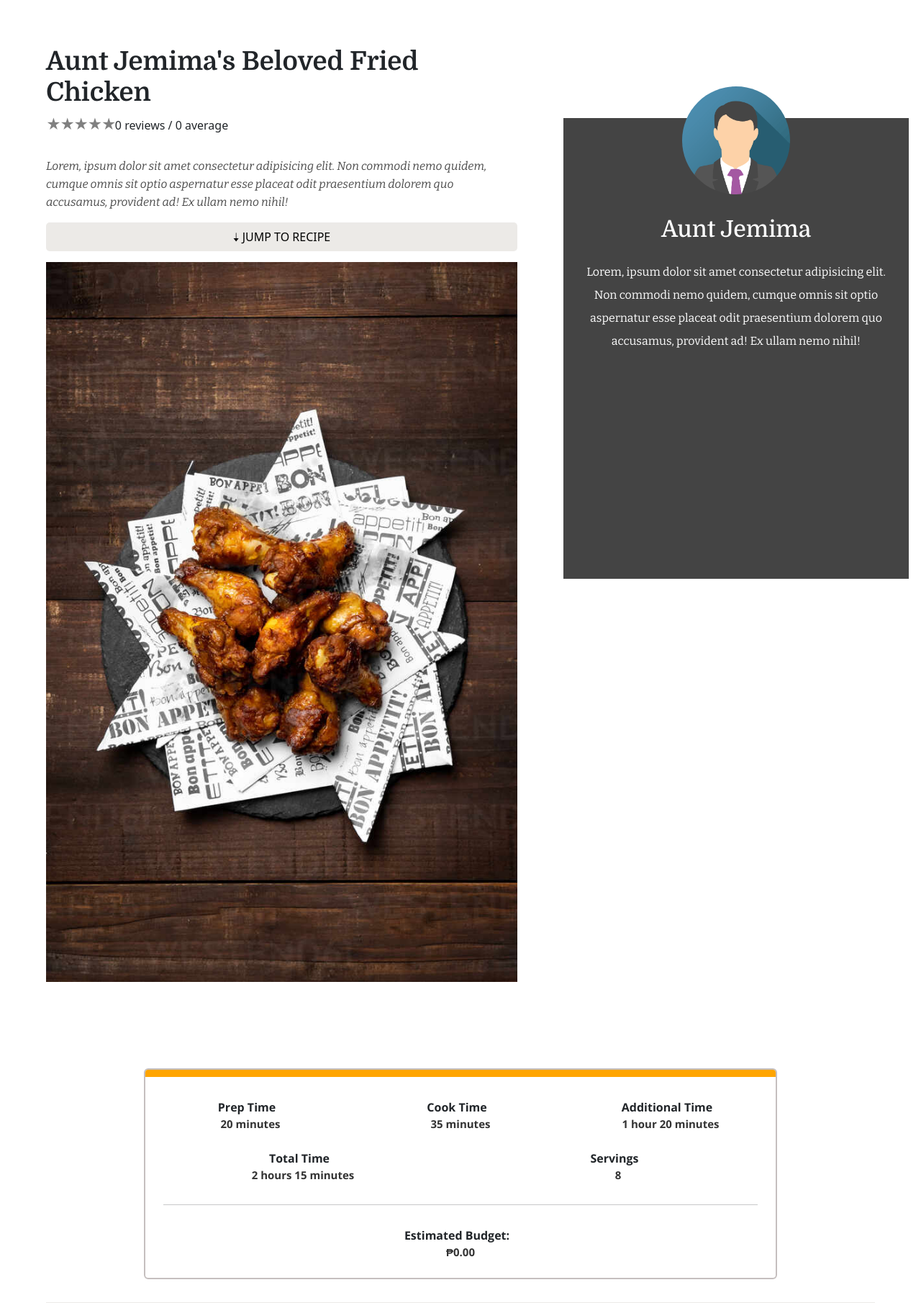
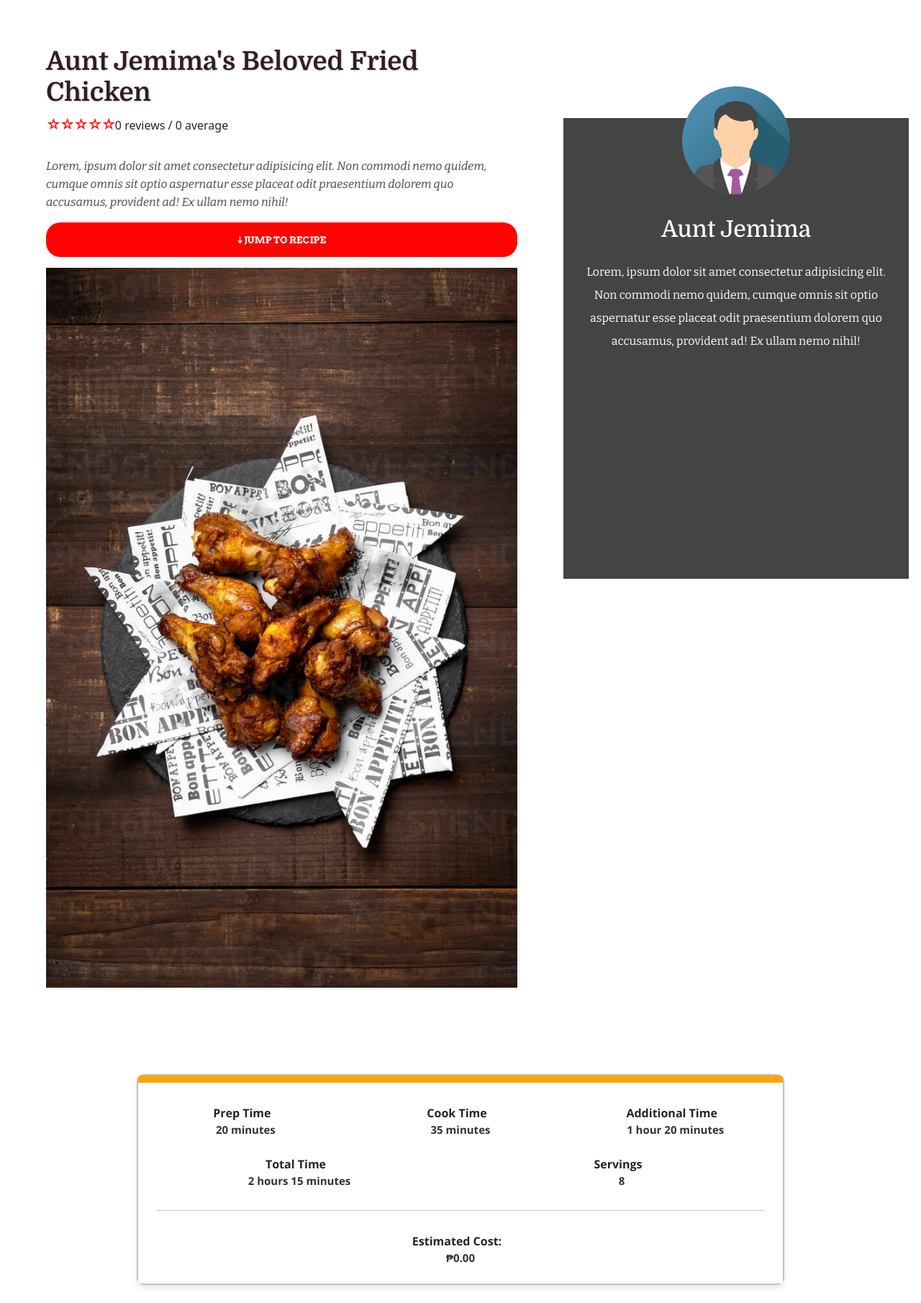
Before and after one commit to AkurasKurasa/lexicon, a PHP site: page /views/Recipe.php in a window 1280 px wide. Shown: the top 1810 px of the page at 72% size. Run offline with PHP 8.4, Linux system fonts and the light colour scheme.

Commit message:
Changed designs

```diff
--- a/assets/scripts/recipeScript.js
+++ b/assets/scripts/recipeScript.js
@@ -18,7 +18,7 @@ $( document ).ready(function() {
         $("#userStar").html("0");
         $("#starsGiven").val("");
         $(".userRating").each(function(){
-            $(this).removeClass("on");
+            $(this).html("&#9734;");
         });
         checkInput();
     });
@@ -29,11 +29,11 @@ $( document ).ready(function() {
         i = 0
         $(".userRating").each(function(){
             if (i<=indexStarSelected) {
-                $(this).addClass("on");
+                $(this).html("&#9733;");
                 i++;
             }
             else {
-                $(this).removeClass("on");
+                $(this).html("&#9734;");
             }
         });
         $("#userStar").html(i);
--- a/assets/styles/recipe.css
+++ b/assets/styles/recipe.css
@@ -49,6 +49,8 @@ main {
     font-family: var(--domine);
     font-size: 36px;
     font-weight: 700;
+    color: #321E1E;
+    text-shadow: 1px 1px 2px rgba(0, 0, 0, 0.2);
 }
 
 .recipeDescription {
@@ -58,7 +60,9 @@ main {
     color: rgb(77, 77, 77);
     line-height: 25px;
     margin: 16px 0 16px 0;
+    text-shadow: 0 1px 3px rgba(0, 0, 0, 0.1);
 }
+
 
 .recipeImage {
     /* border: 1px black solid; */
@@ -169,36 +173,28 @@ main {
     font-size: 20px;
     width: 15px;
     display: inline-block;
-    color: gray;
-}
-.star:last-child {
-    margin-right: 0;
-}
-.star:before {
-    content:'\2605';
-}
-.star.on {
-    color: gold;
-}
-.star.half:after {
-    content:'\2605';
-    color: gold;
-    position: absolute;
-    margin-left: -1px;
-    width: 10px;
-    overflow: hidden;
+    color: #FF0303;
 }
 
 /*CSS for the jump to recipe button */
 .jumpToRecipe {
-    font-size: 16px;
-    height: 5vh;
+    font-size: 13px;
+    height: 6vh;
     cursor: pointer;
-    background-color:rgb(236, 234, 231);
+    background-color: #FF0303;
+    color: white;
+    font-family:var(--arvo);
+    font-weight:600;
     border: none;
-    border-radius: 5px;
+    border-radius: 20px;
     margin-bottom: 15px;
+    transition: background-color 0.3s ease;
 }
+
+.jumpToRecipe:hover {
+    background-color: #D00202; /* Accent color on hover */
+}
+
 
 /*CSS for the author card*/
 .authorProfile {
@@ -253,9 +249,12 @@ main {
 }
 
 .sectionCard {
-    width: 110vh;
+    width: 100%;
+    max-width: 900px;
     background: white;
-    border-radius: 1px;
+    border-radius: 10px;
+    box-shadow: 0 4px 8px rgba(0, 0, 0, 0.1);
+    overflow: hidden;
 }
 
 
@@ -302,8 +301,7 @@ main {
 
 .ingredientsCard {
     background-color: rgb(236, 234, 231);
-    width: 100%;
-    height:fit-content;
+
 }
 
 
@@ -316,11 +314,13 @@ main {
     font-size: 14px;
 }
 
-/*CSS for the instruction card*/
-.instructionsCard {
-    background-color: rgb(236, 234, 231);
+.ingredientsCard, .instructionsCard {
     width: 100%;
     height:fit-content;
+    background-color: rgb(236, 234, 231);
+    padding: 20px;
+    border-radius: 8px;
+    box-shadow: 0 4px 8px rgba(0, 0, 0, 0.05);
 }
 
 .stepDetails {
@@ -332,7 +332,7 @@ main {
 .stepNo {
     width: 15px;
     height: fit-content;
-    background-color: purple;
+    background-color: #FF0303;
     color: white;
     font-weight: bold;
     font-size: 10px;
@@ -418,8 +418,13 @@ main {
 }
 
 #submitComment {
-    background-color: blue;
+    background-color: #FF0303;
+    transition: background-color 0.3s ease;
     color: white;
+}
+
+#submitComment:hover {
+    background-color: #D00202;
 }
 
 #submitComment:disabled {
@@ -430,10 +435,14 @@ main {
 
 #cancelComment {
     background-color: white;
+    color:grey;
+    transition: background-color 0.3s ease;
+    transition: color 0.3s ease;
 }
 
 #cancelComment:hover {
     background-color: rgb(212, 212, 212);
+    color:black;
 }
 
 #userComment {
--- a/views/Recipe.php
+++ b/views/Recipe.php
@@ -99,7 +99,7 @@
         </div>
         <hr style="margin: 30px 25px 30px 25px">
         <div class="timeHeader">
-            <span>Estimated Budget: </span>
+            <span>Estimated Cost: </span>
         </div>
 
         <div class="timeValues">
```
Also changed, not shown: other parts of views/Recipe.php (+20 -20 lines).
